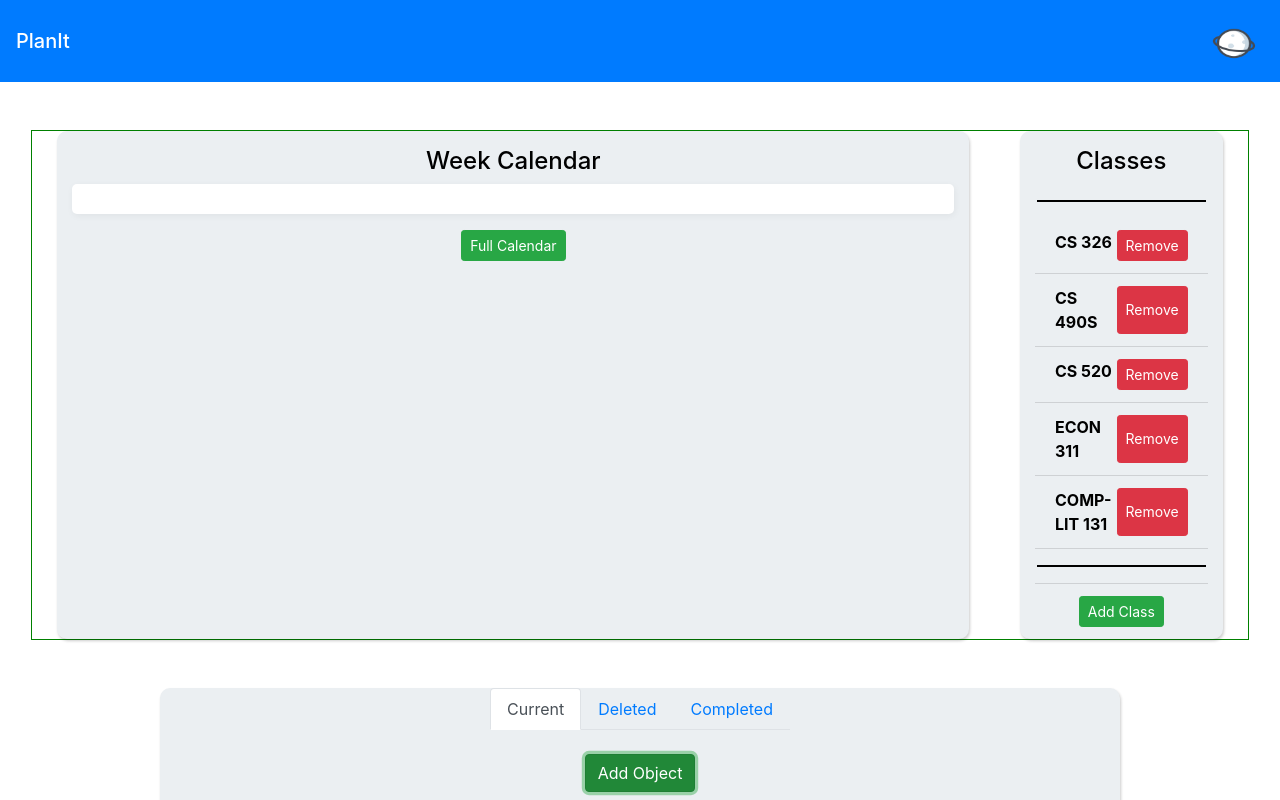
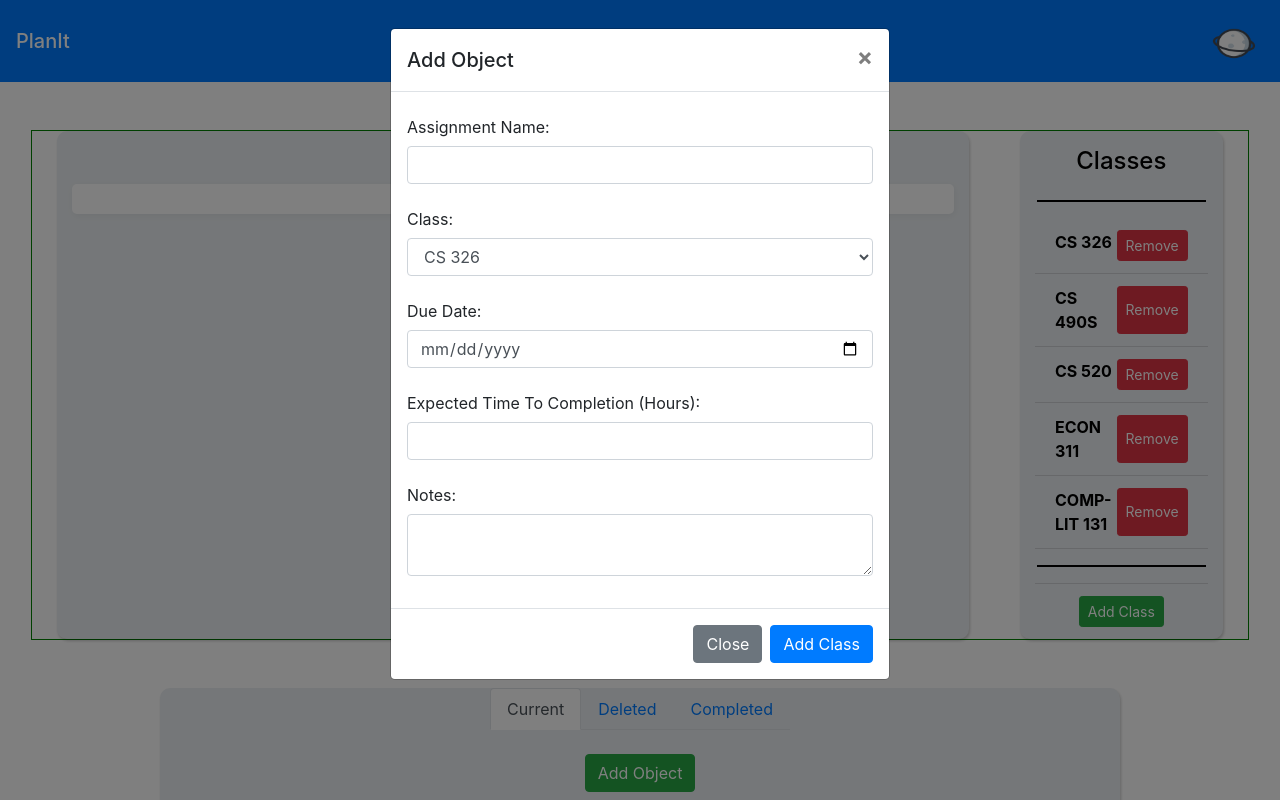
Before and after one commit to KSilverman/cs326-final-eta, a website: page static/dashboard.html in a window 1280 px wide. Both pictures are taken after a click on the button "Add Object". Shown: the top 800 px of the page. Drawn offline with nearby package versions, Linux system fonts and the light colour scheme; files that its build step writes are made by us from their sources.

Commit message:
added additional object modal

```diff
--- a/static/dashboard.html
+++ b/static/dashboard.html
@@ -104,7 +104,7 @@
 					</div>
 					<div class="row">
 						<div class="col-sm py-4 text-center">
-							<button type="button" class="btn btn-success">Add Object</button>
+							<button type="button" class="btn btn-success" data-toggle="modal" data-target="#addObj">Add Object</button>
 						</div>
 					</div>
 					<div class="row">
@@ -316,6 +316,7 @@
 				</div>
 			</div>
 
+			<!-- ADD CLASS MODAL -->
 			<div class="modal fade" id="addClass" tabindex="-1" role="dialog" aria-labelledby="classLabel" aria-hidden="true">
 			  <div class="modal-dialog" role="document">
 			    <div class="modal-content">
@@ -341,6 +342,54 @@
 			  </div>
 			</div>
 
+			<!-- ADD OBJECT MODAL -->
+			<div class="modal fade" id="addObj" tabindex="-1" role="dialog" aria-labelledby="objLabel" aria-hidden="true">
+			  <div class="modal-dialog" role="document">
+			    <div class="modal-content">
+			      <div class="modal-header">
+			        <h5 class="modal-title" id="objLabel">Add Object</h5>
+			        <button type="button" class="close" data-dismiss="modal" aria-label="Close">
+			          <span aria-hidden="true">&times;</span>
+			        </button>
+			      </div>
+			      <div class="modal-body">
+			        <form>
+			          <div class="form-group">
+			            <label for="assignment-name" class="col-form-label">Assignment Name:</label>
+			            <input type="text" class="form-control" id="assignment-name">
+			          </div>
+			          <div class="form-group">
+			            <label for="class-pick" class="col-form-label">Class:</label>
+			            <select class="form-control" id="class-pick">
+			            	  <option>CS 326</option>
+						      <option>CS 490S</option>
+						      <option>CS 520</option>
+						      <option>COMP-LIT 131</option>
+						      <option>ECON 311</option>
+			            </select>
+			          </div>
+			          <div class="form-group">
+			            <label for="date" class="col-form-label">Due Date:</label>
+			            <input type="date" class="form-control" id="date">
+			          </div>
+			          <div class="form-group">
+			            <label for="ttc" class="col-form-label">Expected Time To Completion (Hours):</label>
+			            <input type="number" class="form-control" id="ttc">
+			          </div>
+			          <div class="form-group">
+			            <label for="notes" class="col-form-label">Notes:</label>
+			            <textarea class="form-control" id="notes"></textarea>
+			          </div>
+			        </form>
+			      </div>
+			      <div class="modal-footer">
+			        <button type="button" class="btn btn-secondary" data-dismiss="modal">Close</button>
+			        <button type="button" class="btn btn-primary">Add Class</button>
+			      </div>
+			    </div>
+			  </div>
+			</div>
+
 		</div>
 
 
```
